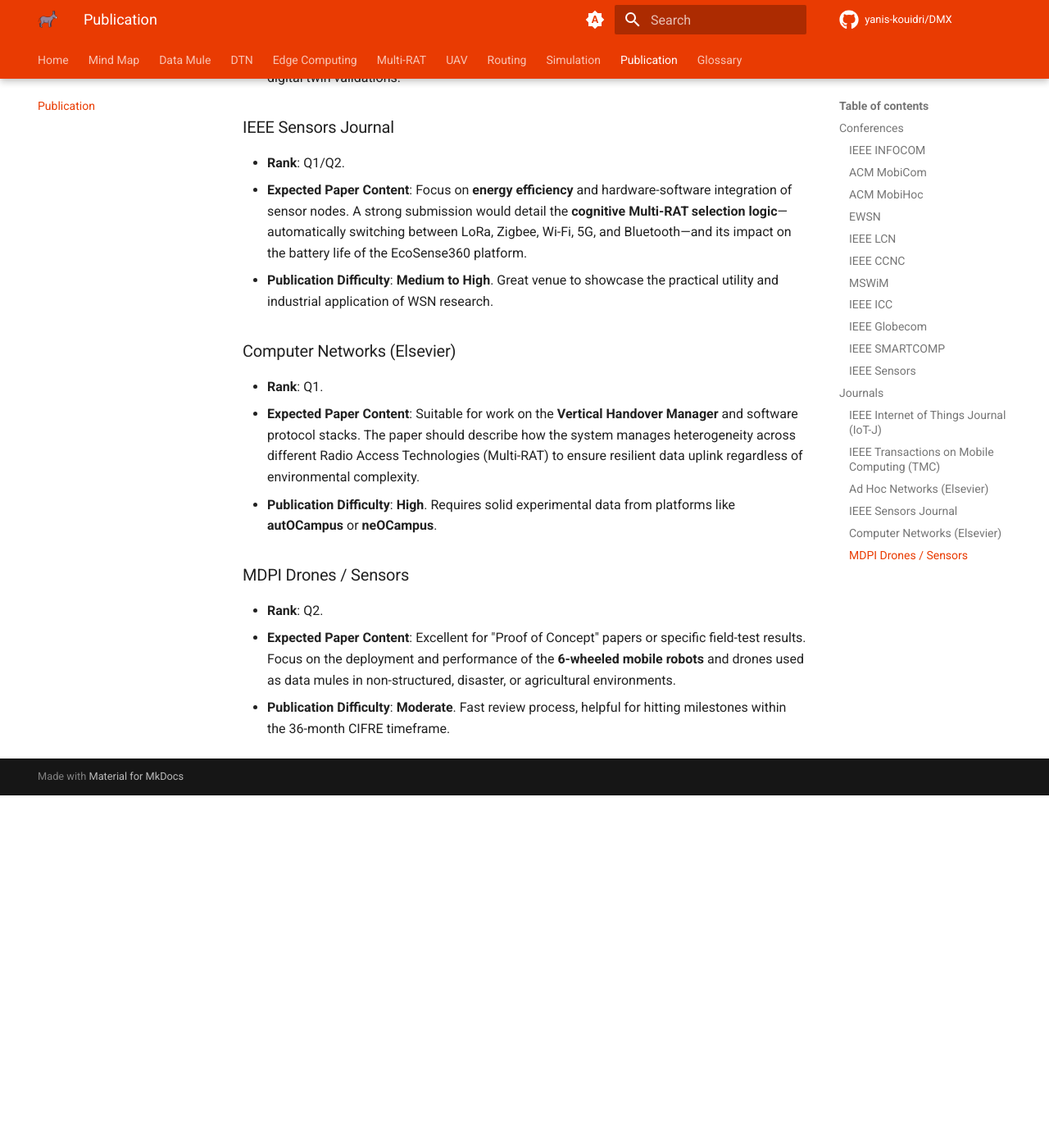
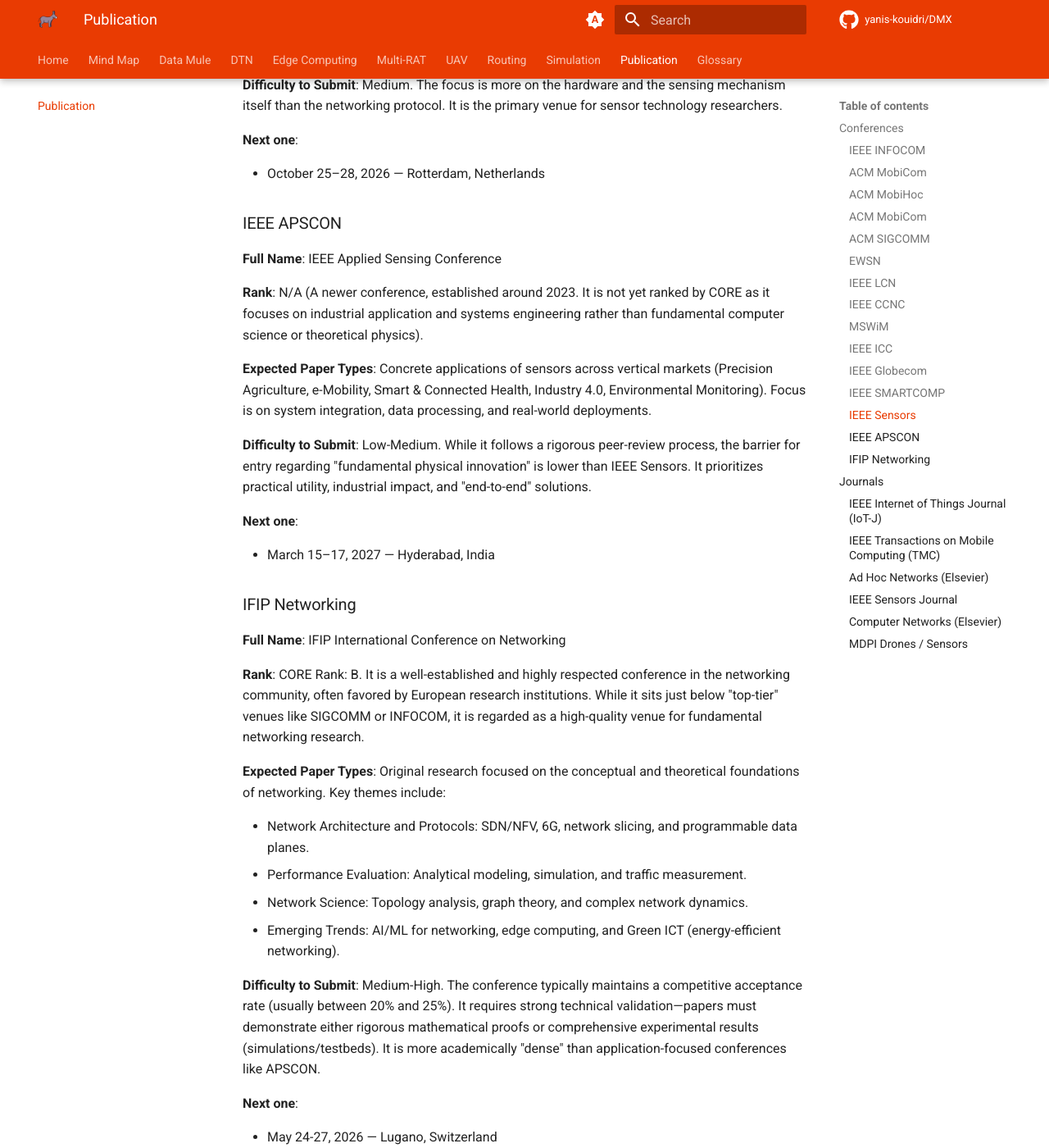
Before and after one commit to Yanis-Kouidri/DMX, an MkDocs documentation site: the page built from docs/publication.md, in a window 1280 px wide and 1400 px high, scrolled down 6175 px. Shown: the whole window at 82% size. Built offline with MkDocs 1.6.1 and Material for MkDocs 9.7.7, drawn with Linux system fonts in a browser that asks for light colours; emoji names are drawn with the system emoji font; comment, search, counter and statistics services are not loaded; before the commit the page ends 7145 px from its top, so only the background shows below that; some of the changed text lies outside the part shown.

Commit message:
feat: add missing conferences

```diff
--- a/docs/publication.md
+++ b/docs/publication.md
@@ -52,6 +52,39 @@
 
 - November 23–26, 2026 — Tokyo, Japan
 - 2027 — Unknown location
+
+### ACM MobiCom
+
+**Full Name**: ACM International Conference on Mobile Computing and Networking
+
+**Rank**: A* (Flagship)
+
+**Expected Paper Types**: Systems-oriented papers, hardware/software for mobile systems, wireless physical layers, and mobile applications. It prioritizes "real-world" implementations and breakthrough system designs.
+
+**Difficulty to Submit**: Extreme. This is arguably the hardest conference in the mobile networking space, with acceptance rates often below 15%. Only papers with significant impact and complete implementation are usually accepted.
+
+**Next one**:
+
+- October 26–30, 2026 — Austin, Texas, USA
+- October 2027 — Unknown location
+
+### ACM SIGCOMM
+
+**Full Name**: ACM Special Interest Group on Data Communication
+
+**Rank**: A* (The absolute gold standard in networking research)
+
+**Expected Paper Types**: Expected Paper Types:
+
+- Research Track: Novel architectures, protocols, and systems for communication networks, including theoretical analysis and rigorous experimental evaluation.
+- Experience Track: (New for 2026) Significant real-world deployment experiences and insights from operating large-scale networked systems.
+- Topic Areas: Cloud/Datacenter networking, 5G/6G, Internet of Things (IoT), network measurement, security, and AI/ML applied to networking.
+
+**Difficulty to Submit**: Extremely High. This is widely considered the most prestigious and difficult venue in the field. With a double-blind review process and a historical acceptance rate hovering between 10% and 15%, it’s where the "landmark" networking papers are born. Expect "brutal but fair" reviews and a high bar for both technical novelty and implementation.
+
+**Next one**:
+
+- August 17–21, 2026 — Denver, Colorado, USA
 
 ### EWSN
 
@@ -185,6 +218,39 @@
 
 - October 25–28, 2026 — Rotterdam, Netherlands
 
+### IEEE APSCON
+
+**Full Name**: IEEE Applied Sensing Conference
+
+**Rank**: N/A (A newer conference, established around 2023. It is not yet ranked by CORE as it focuses on industrial application and systems engineering rather than fundamental computer science or theoretical physics).
+
+**Expected Paper Types**: Concrete applications of sensors across vertical markets (Precision Agriculture, e-Mobility, Smart & Connected Health, Industry 4.0, Environmental Monitoring). Focus is on system integration, data processing, and real-world deployments.
+
+**Difficulty to Submit**: Low-Medium. While it follows a rigorous peer-review process, the barrier for entry regarding "fundamental physical innovation" is lower than IEEE Sensors. It prioritizes practical utility, industrial impact, and "end-to-end" solutions.
+
+**Next one**:
+
+- March 15–17, 2027 — Hyderabad, India
+
+### IFIP Networking
+
+**Full Name**: IFIP International Conference on Networking
+
+**Rank**: CORE Rank: B. It is a well-established and highly respected conference in the networking community, often favored by European research institutions. While it sits just below "top-tier" venues like SIGCOMM or INFOCOM, it is regarded as a high-quality venue for fundamental networking research.
+
+**Expected Paper Types**: Original research focused on the conceptual and theoretical foundations of networking. Key themes include:
+
+- Network Architecture and Protocols: SDN/NFV, 6G, network slicing, and programmable data planes.
+- Performance Evaluation: Analytical modeling, simulation, and traffic measurement.
+- Network Science: Topology analysis, graph theory, and complex network dynamics.
+- Emerging Trends: AI/ML for networking, edge computing, and Green ICT (energy-efficient networking).
+
+**Difficulty to Submit**: Medium-High. The conference typically maintains a competitive acceptance rate (usually between 20% and 25%). It requires strong technical validation—papers must demonstrate either rigorous mathematical proofs or comprehensive experimental results (simulations/testbeds). It is more academically "dense" than application-focused conferences like APSCON.
+
+**Next one**:
+
+- May 24-27, 2026 — Lugano, Switzerland
+
 ## Journals :newspaper:
 
 ### IEEE Internet of Things Journal (IoT-J)
```
